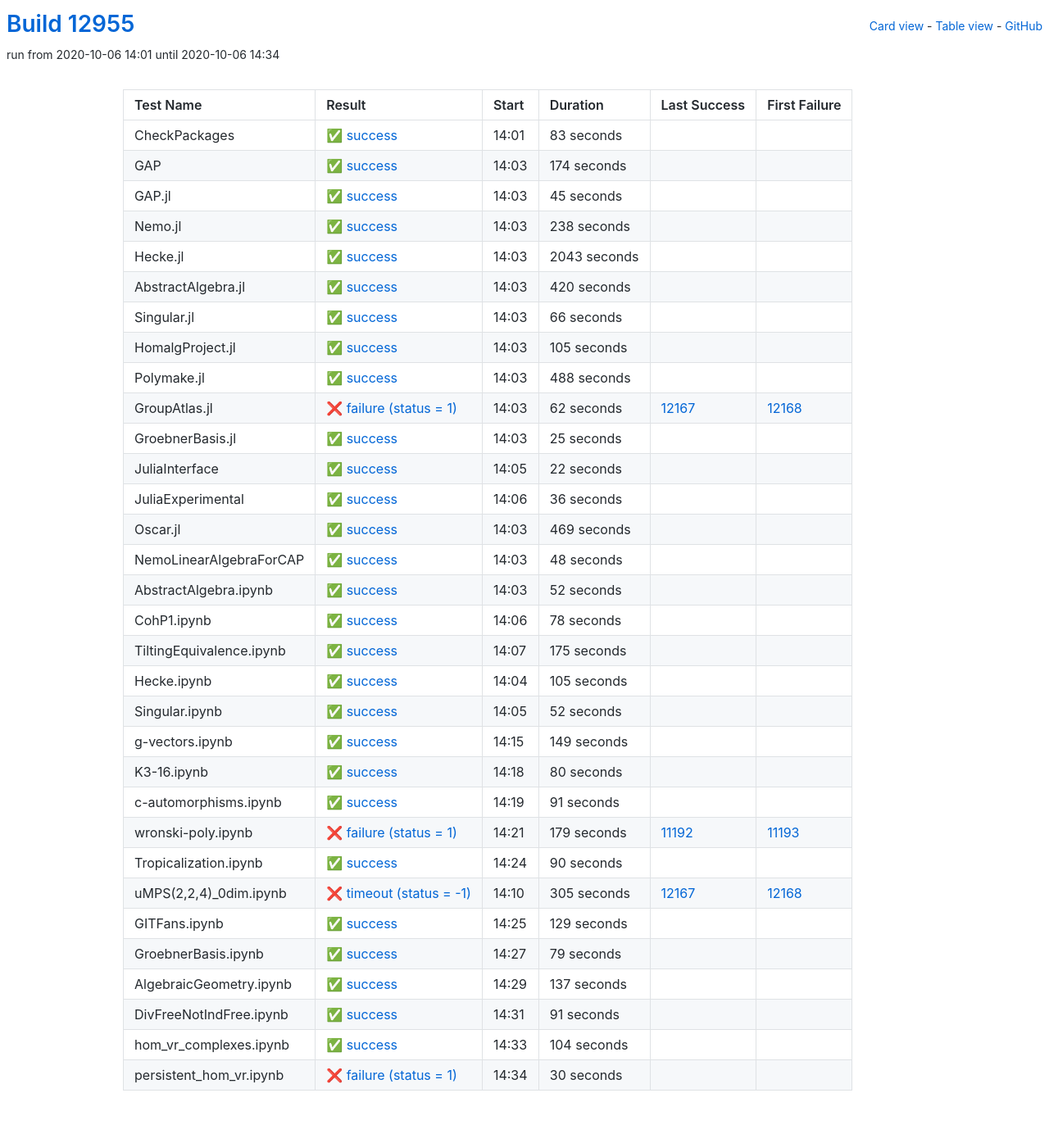
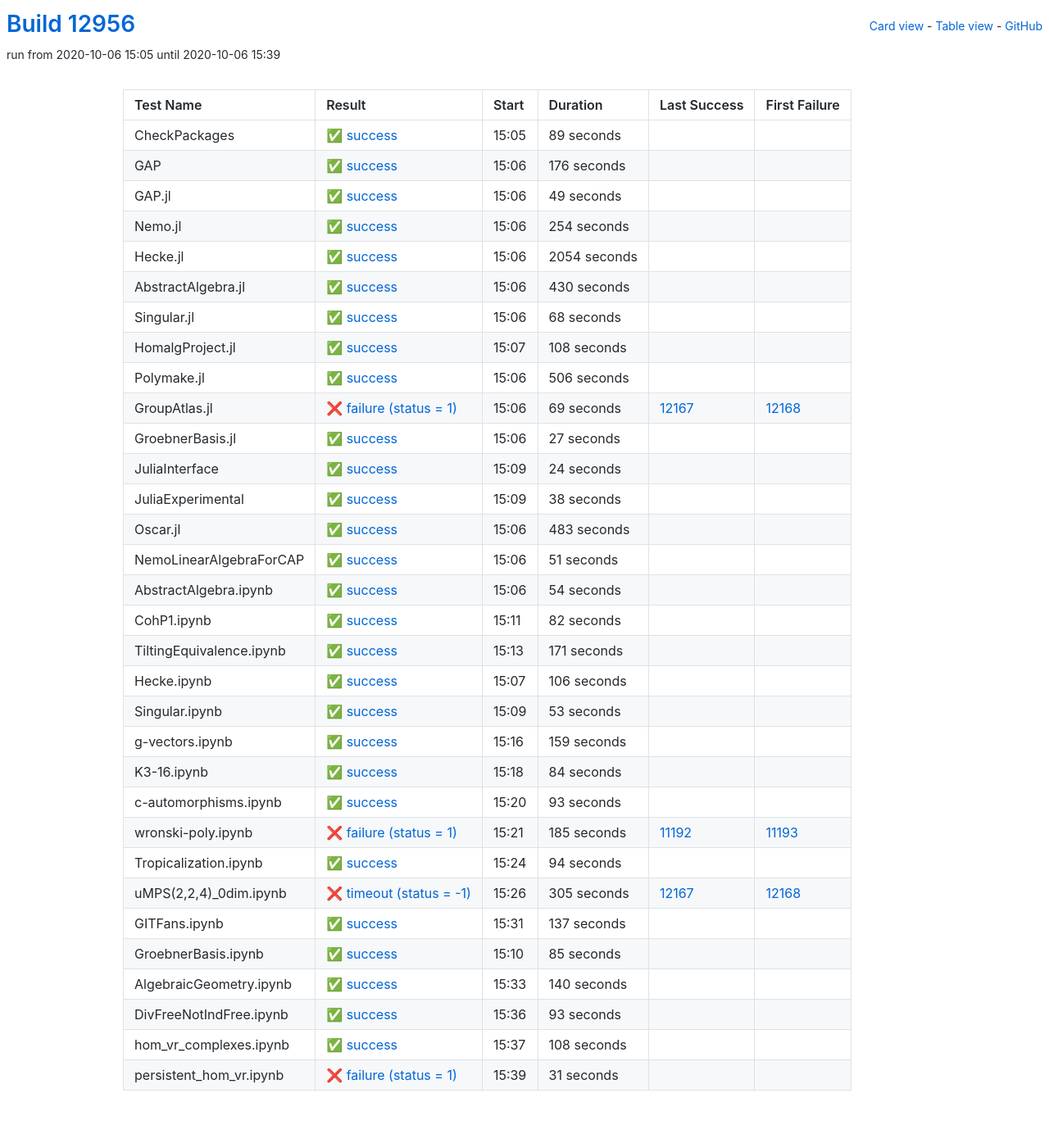
Before and after one commit to oscar-system/oscar-ci-status, a Jekyll site: the page built from table.html, in a window 1280 px wide. Shown: the whole page at 82% size. Built offline with Jekyll 4.4.1, drawn with Linux system fonts in a browser that asks for light colours.

Commit message:
Build #12956

```diff
--- a/_data/ci.yml
+++ b/_data/ci.yml
@@ -1,6 +1,6 @@
 ---
-build: 12955
-build_url: https://oscarci.mathematik.uni-kl.de/job/oscar/12955/
+build: 12956
+build_url: https://oscarci.mathematik.uni-kl.de/job/oscar/12956/
 job: oscar
 organization: oscar-system
 repo: oscar-ci-status
@@ -8,308 +8,308 @@ repourl: https://github.com/oscar-system/oscar-ci-status
 tests:
 - name: CheckPackages
   id: checkpackages
-  log: https://oscarci.mathematik.uni-kl.de/job/oscar/12955/artifact/logs/build-12955/CheckPackages.log
-  start: 2020-10-06 14:01
+  log: https://oscarci.mathematik.uni-kl.de/job/oscar/12956/artifact/logs/build-12956/CheckPackages.log
+  start: 2020-10-06 15:05
   success: true
   exitcode: 0
   status: success
-  duration: 83
+  duration: 89
   last_success: false
   last_success_url:
   first_failure: false
   first_failure_url:
 - name: GAP
   id: gap
-  log: https://oscarci.mathematik.uni-kl.de/job/oscar/12955/artifact/logs/build-12955/GAP.log
-  start: 2020-10-06 14:03
+  log: https://oscarci.mathematik.uni-kl.de/job/oscar/12956/artifact/logs/build-12956/GAP.log
+  start: 2020-10-06 15:06
   success: true
   exitcode: 0
   status: success
-  duration: 174
+  duration: 176
   last_success: false
   last_success_url:
   first_failure: false
   first_failure_url:
 - name: GAP.jl
   id: gap-jl
-  log: https://oscarci.mathematik.uni-kl.de/job/oscar/12955/artifact/logs/build-12955/GAP.jl.log
-  start: 2020-10-06 14:03
+  log: https://oscarci.mathematik.uni-kl.de/job/oscar/12956/artifact/logs/build-12956/GAP.jl.log
+  start: 2020-10-06 15:06
   success: true
   exitcode: 0
   status: success
-  duration: 45
+  duration: 49
   last_success: false
   last_success_url:
   first_failure: false
   first_failure_url:
 - name: Nemo.jl
   id: nemo-jl
-  log: https://oscarci.mathematik.uni-kl.de/job/oscar/12955/artifact/logs/build-12955/Nemo.jl.log
-  start: 2020-10-06 14:03
+  log: https://oscarci.mathematik.uni-kl.de/job/oscar/12956/artifact/logs/build-12956/Nemo.jl.log
+  start: 2020-10-06 15:06
   success: true
   exitcode: 0
   status: success
-  duration: 238
+  duration: 254
   last_success: false
   last_success_url:
   first_failure: false
   first_failure_url:
 - name: Hecke.jl
   id: hecke-jl
-  log: https://oscarci.mathematik.uni-kl.de/job/oscar/12955/artifact/logs/build-12955/Hecke.jl.log
-  start: 2020-10-06 14:03
+  log: https://oscarci.mathematik.uni-kl.de/job/oscar/12956/artifact/logs/build-12956/Hecke.jl.log
+  start: 2020-10-06 15:06
   success: true
   exitcode: 0
   status: success
-  duration: 2043
+  duration: 2054
   last_success: false
   last_success_url:
   first_failure: false
   first_failure_url:
 - name: AbstractAlgebra.jl
   id: abstractalgebra-jl
-  log: https://oscarci.mathematik.uni-kl.de/job/oscar/12955/artifact/logs/build-12955/AbstractAlgebra.jl.log
-  start: 2020-10-06 14:03
+  log: https://oscarci.mathematik.uni-kl.de/job/oscar/12956/artifact/logs/build-12956/AbstractAlgebra.jl.log
+  start: 2020-10-06 15:06
   success: true
   exitcode: 0
   status: success
-  duration: 420
+  duration: 430
   last_success: false
   last_success_url:
   first_failure: false
   first_failure_url:
 - name: Singular.jl
   id: singular-jl
-  log: https://oscarci.mathematik.uni-kl.de/job/oscar/12955/artifact/logs/build-12955/Singular.jl.log
-  start: 2020-10-06 14:03
+  log: https://oscarci.mathematik.uni-kl.de/job/oscar/12956/artifact/logs/build-12956/Singular.jl.log
+  start: 2020-10-06 15:06
   success: true
   exitcode: 0
   status: success
-  duration: 66
+  duration: 68
   last_success: false
   last_success_url:
   first_failure: false
   first_failure_url:
 - name: HomalgProject.jl
   id: homalgproject-jl
-  log: https://oscarci.mathematik.uni-kl.de/job/oscar/12955/artifact/logs/build-12955/HomalgProject.jl.log
-  start: 2020-10-06 14:03
+  log: https://oscarci.mathematik.uni-kl.de/job/oscar/12956/artifact/logs/build-12956/HomalgProject.jl.log
+  start: 2020-10-06 15:07
   success: true
   exitcode: 0
   status: success
-  duration: 105
+  duration: 108
   last_success: false
   last_success_url:
   first_failure: false
   first_failure_url:
 - name: Polymake.jl
   id: polymake-jl
-  log: https://oscarci.mathematik.uni-kl.de/job/oscar/12955/artifact/logs/build-12955/Polymake.jl.log
-  start: 2020-10-06 14:03
+  log: https://oscarci.mathematik.uni-kl.de/job/oscar/12956/artifact/logs/build-12956/Polymake.jl.log
+  start: 2020-10-06 15:06
   success: true
   exitcode: 0
   status: success
-  duration: 488
+  duration: 506
   last_success: false
   last_success_url:
   first_failure: false
   first_failure_url:
 - name: GroupAtlas.jl
   id: groupatlas-jl
-  log: https://oscarci.mathematik.uni-kl.de/job/oscar/12955/artifact/logs/build-12955/GroupAtlas.jl.log
-  start: 2020-10-06 14:03
+  log: https://oscarci.mathematik.uni-kl.de/job/oscar/12956/artifact/logs/build-12956/GroupAtlas.jl.log
+  start: 2020-10-06 15:06
   success: false
   exitcode: 1
   status: failure
-  duration: 62
+  duration: 69
   last_success: 12167
   last_success_url: https://oscarci.mathematik.uni-kl.de/job/oscar/12167/
   first_failure: 12168
   first_failure_url: https://oscarci.mathematik.uni-kl.de/job/oscar/12168/
 - name: GroebnerBasis.jl
   id: groebnerbasis-jl
-  log: https://oscarci.mathematik.uni-kl.de/job/oscar/12955/artifact/logs/build-12955/GroebnerBasis.jl.log
-  start: 2020-10-06 14:03
+  log: https://oscarci.mathematik.uni-kl.de/job/oscar/12956/artifact/logs/build-12956/GroebnerBasis.jl.log
+  start: 2020-10-06 15:06
   success: true
   exitcode: 0
   status: success
-  duration: 25
+  duration: 27
   last_success: false
   last_success_url:
   first_failure: false
   first_failure_url:
 - name: JuliaInterface
   id: juliainterface
-  log: https://oscarci.mathematik.uni-kl.de/job/oscar/12955/artifact/logs/build-12955/JuliaInterface.log
-  start: 2020-10-06 14:05
+  log: https://oscarci.mathematik.uni-kl.de/job/oscar/12956/artifact/logs/build-12956/JuliaInterface.log
+  start: 2020-10-06 15:09
   success: true
   exitcode: 0
   status: success
-  duration: 22
+  duration: 24
   last_success: false
   last_success_url:
   first_failure: false
   first_failure_url:
 - name: JuliaExperimental
   id: juliaexperimental
-  log: https://oscarci.mathematik.uni-kl.de/job/oscar/12955/artifact/logs/build-12955/JuliaExperimental.log
-  start: 2020-10-06 14:06
+  log: https://oscarci.mathematik.uni-kl.de/job/oscar/12956/artifact/logs/build-12956/JuliaExperimental.log
+  start: 2020-10-06 15:09
   success: true
   exitcode: 0
   status: success
-  duration: 36
+  duration: 38
   last_success: false
   last_success_url:
   first_failure: false
   first_failure_url:
 - name: Oscar.jl
   id: oscar-jl
-  log: https://oscarci.mathematik.uni-kl.de/job/oscar/12955/artifact/logs/build-12955/Oscar.jl.log
-  start: 2020-10-06 14:03
+  log: https://oscarci.mathematik.uni-kl.de/job/oscar/12956/artifact/logs/build-12956/Oscar.jl.log
+  start: 2020-10-06 15:06
   success: true
   exitcode: 0
   status: success
-  duration: 469
+  duration: 483
   last_success: false
   last_success_url:
   first_failure: false
   first_failure_url:
 - name: NemoLinearAlgebraForCAP
   id: nemolinearalgebraforcap
-  log: https://oscarci.mathematik.uni-kl.de/job/oscar/12955/artifact/logs/build-12955/NemoLinearAlgebraForCAP.log
-  start: 2020-10-06 14:03
+  log: https://oscarci.mathematik.uni-kl.de/job/oscar/12956/artifact/logs/build-12956/NemoLinearAlgebraForCAP.log
+  start: 2020-10-06 15:06
   success: true
   exitcode: 0
   status: success
-  duration: 48
+  duration: 51
   last_success: false
   last_success_url:
   first_failure: false
   first_failure_url:
 - name: AbstractAlgebra.ipynb
   id: abstractalgebra-ipynb
-  log: https://oscarci.mathematik.uni-kl.de/job/oscar/12955/artifact/logs/build-12955/AbstractAlgebra.ipynb.log
-  start: 2020-10-06 14:03
+  log: https://oscarci.mathematik.uni-kl.de/job/oscar/12956/artifact/logs/build-12956/AbstractAlgebra.ipynb.log
+  start: 2020-10-06 15:06
   success: true
   exitcode: 0
   status: success
-  duration: 52
+  duration: 54
   last_success: false
   last_success_url:
   first_failure: false
   first_failure_url:
 - name: CohP1.ipynb
   id: cohp1-ipynb
-  log: https://oscarci.mathematik.uni-kl.de/job/oscar/12955/artifact/logs/build-12955/CohP1.ipynb.log
-  start: 2020-10-06 14:06
+  log: https://oscarci.mathematik.uni-kl.de/job/oscar/12956/artifact/logs/build-12956/CohP1.ipynb.log
+  start: 2020-10-06 15:11
   success: true
   exitcode: 0
   status: success
-  duration: 78
+  duration: 82
   last_success: false
   last_success_url:
   first_failure: false
   first_failure_url:
 - name: TiltingEquivalence.ipynb
   id: tiltingequivalence-ipynb
-  log: https://oscarci.mathematik.uni-kl.de/job/oscar/12955/artifact/logs/build-12955/TiltingEquivalence.ipynb.log
-  start: 2020-10-06 14:07
+  log: https://oscarci.mathematik.uni-kl.de/job/oscar/12956/artifact/logs/build-12956/TiltingEquivalence.ipynb.log
+  start: 2020-10-06 15:13
   success: true
   exitcode: 0
   status: success
-  duration: 175
+  duration: 171
   last_success: false
   last_success_url:
   first_failure: false
   first_failure_url:
 - name: Hecke.ipynb
   id: hecke-ipynb
-  log: https://oscarci.mathematik.uni-kl.de/job/oscar/12955/artifact/logs/build-12955/Hecke.ipynb.log
-  start: 2020-10-06 14:04
+  log: https://oscarci.mathematik.uni-kl.de/job/oscar/12956/artifact/logs/build-12956/Hecke.ipynb.log
+  start: 2020-10-06 15:07
   success: true
   exitcode: 0
   status: success
-  duration: 105
+  duration: 106
   last_success: false
   last_success_url:
   first_failure: false
   first_failure_url:
 - name: Singular.ipynb
   id: singular-ipynb
-  log: https://oscarci.mathematik.uni-kl.de/job/oscar/12955/artifact/logs/build-12955/Singular.ipynb.log
-  start: 2020-10-06 14:05
+  log: https://oscarci.mathematik.uni-kl.de/job/oscar/12956/artifact/logs/build-12956/Singular.ipynb.log
+  start: 2020-10-06 15:09
   success: true
   exitcode: 0
   status: success
-  duration: 52
+  duration: 53
   last_success: false
   last_success_url:
   first_failure: false
   first_failure_url:
 - name: g-vectors.ipynb
   id: g-vectors-ipynb
-  log: https://oscarci.mathematik.uni-kl.de/job/oscar/12955/artifact/logs/build-12955/g-vectors.ipynb.log
-  start: 2020-10-06 14:15
+  log: https://oscarci.mathematik.uni-kl.de/job/oscar/12956/artifact/logs/build-12956/g-vectors.ipynb.log
+  start: 2020-10-06 15:16
   success: true
   exitcode: 0
   status: success
-  duration: 149
+  duration: 159
   last_success: false
   last_success_url:
   first_failure: false
   first_failure_url:
 - name: K3-16.ipynb
   id: k3-16-ipynb
-  log: https://oscarci.mathematik.uni-kl.de/job/oscar/12955/artifact/logs/build-12955/K3-16.ipynb.log
-  start: 2020-10-06 14:18
+  log: https://oscarci.mathematik.uni-kl.de/job/oscar/12956/artifact/logs/build-12956/K3-16.ipynb.log
+  start: 2020-10-06 15:18
   success: true
   exitcode: 0
   status: success
-  duration: 80
+  duration: 84
   last_success: false
   last_success_url:
   first_failure: false
   first_failure_url:
 - name: c-automorphisms.ipynb
   id: c-automorphisms-ipynb
-  log: https://oscarci.mathematik.uni-kl.de/job/oscar/12955/artifact/logs/build-12955/c-automorphisms.ipynb.log
-  start: 2020-10-06 14:19
+  log: https://oscarci.mathematik.uni-kl.de/job/oscar/12956/artifact/logs/build-12956/c-automorphisms.ipynb.log
+  start: 2020-10-06 15:20
   success: true
   exitcode: 0
   status: success
-  duration: 91
+  duration: 93
   last_success: false
   last_success_url:
   first_failure: false
   first_failure_url:
 - name: wronski-poly.ipynb
   id: wronski-poly-ipynb
-  log: https://oscarci.mathematik.uni-kl.de/job/oscar/12955/artifact/logs/build-12955/wronski-poly.ipynb.log
-  start: 2020-10-06 14:21
+  log: https://oscarci.mathematik.uni-kl.de/job/oscar/12956/artifact/logs/build-12956/wronski-poly.ipynb.log
+  start: 2020-10-06 15:21
   success: false
   exitcode: 1
   status: failure
-  duration: 179
+  duration: 185
   last_success: 11192
   last_success_url: https://oscarci.mathematik.uni-kl.de/job/oscar/11192/
   first_failure: 11193
   first_failure_url: https://oscarci.mathematik.uni-kl.de/job/oscar/11193/
 - name: Tropicalization.ipynb
   id: tropicalization-ipynb
-  log: https://oscarci.mathematik.uni-kl.de/job/oscar/12955/artifact/logs/build-12955/Tropicalization.ipynb.log
-  start: 2020-10-06 14:24
+  log: https://oscarci.mathematik.uni-kl.de/job/oscar/12956/artifact/logs/build-12956/Tropicalization.ipynb.log
+  start: 2020-10-06 15:24
   success: true
   exitcode: 0
   status: success
-  duration: 90
+  duration: 94
   last_success: false
   last_success_url:
   first_failure: false
   first_failure_url:
 - name: uMPS(2,2,4)_0dim.ipynb
   id: umps-2-2-4-0dim-ipynb
-  log: https://oscarci.mathematik.uni-kl.de/job/oscar/12955/artifact/logs/build-12955/uMPS-2-2-4-_0dim.ipynb.log
-  start: 2020-10-06 14:10
+  log: https://oscarci.mathematik.uni-kl.de/job/oscar/12956/artifact/logs/build-12956/uMPS-2-2-4-_0dim.ipynb.log
+  start: 2020-10-06 15:26
   success: false
   exitcode: -1
   status: timeout
@@ -320,32 +320,8 @@ tests:
   first_failure_url: https://oscarci.mathematik.uni-kl.de/job/oscar/12168/
 - name: GITFans.ipynb
   id: gitfans-ipynb
-  log: https://oscarci.mathematik.uni-kl.de/job/oscar/12955/artifact/logs/build-12955/GITFans.ipynb.log
-  start: 2020-10-06 14:25
-  success: true
-  exitcode: 0
-  status: success
-  duration: 129
-  last_success: false
-  last_success_url:
-  first_failure: false
-  first_failure_url:
-- name: GroebnerBasis.ipynb
-  id: groebnerbasis-ipynb
-  log: https://oscarci.mathematik.uni-kl.de/job/oscar/12955/artifact/logs/build-12955/GroebnerBasis.ipynb.log
-  start: 2020-10-06 14:27
-  success: true
-  exitcode: 0
-  status: success
-  duration: 79
-  last_success: false
-  last_success_url:
-  first_failure: false
-  first_failure_url:
-- name: AlgebraicGeometry.ipynb
-  id: algebraicgeometry-ipynb
-  log: https://oscarci.mathematik.uni-kl.de/job/oscar/12955/artifact/logs/build-12955/AlgebraicGeometry.ipynb.log
-  start: 2020-10-06 14:29
+  log: https://oscarci.mathematik.uni-kl.de/job/oscar/12956/artifact/logs/build-12956/GITFans.ipynb.log
+  start: 2020-10-06 15:31
   success: true
   exitcode: 0
   status: success
@@ -354,38 +330,62 @@ tests:
   last_success_url:
   first_failure: false
   first_failure_url:
-- name: DivFreeNotIndFree.ipynb
-  id: divfreenotindfree-ipynb
-  log: https://oscarci.mathematik.uni-kl.de/job/oscar/12955/artifact/logs/build-12955/DivFreeNotIndFree.ipynb.log
-  start: 2020-10-06 14:31
+- name: GroebnerBasis.ipynb
+  id: groebnerbasis-ipynb
+  log: https://oscarci.mathematik.uni-kl.de/job/oscar/12956/artifact/logs/build-12956/GroebnerBasis.ipynb.log
+  start: 2020-10-06 15:10
   success: true
   exitcode: 0
   status: success
-  duration: 91
+  duration: 85
+  last_success: false
+  last_success_url:
+  first_failure: false
+  first_failure_url:
+- name: AlgebraicGeometry.ipynb
+  id: algebraicgeometry-ipynb
+  log: https://oscarci.mathematik.uni-kl.de/job/oscar/12956/artifact/logs/build-12956/AlgebraicGeometry.ipynb.log
+  start: 2020-10-06 15:33
+  success: true
+  exitcode: 0
+  status: success
+  duration: 140
+  last_success: false
+  last_success_url:
+  first_failure: false
+  first_failure_url:
+- name: DivFreeNotIndFree.ipynb
+  id: divfreenotindfree-ipynb
+  log: https://oscarci.mathematik.uni-kl.de/job/oscar/12956/artifact/logs/build-12956/DivFreeNotIndFree.ipynb.log
+  start: 2020-10-06 15:36
+  success: true
+  exitcode: 0
+  status: success
+  duration: 93
   last_success: false
   last_success_url:
   first_failure: false
   first_failure_url:
 - name: hom_vr_complexes.ipynb
   id: hom-vr-complexes-ipynb
-  log: https://oscarci.mathematik.uni-kl.de/job/oscar/12955/artifact/logs/build-12955/hom_vr_complexes.ipynb.log
-  start: 2020-10-06 14:33
+  log: https://oscarci.mathematik.uni-kl.de/job/oscar/12956/artifact/logs/build-12956/hom_vr_complexes.ipynb.log
+  start: 2020-10-06 15:37
   success: true
   exitcode: 0
   status: success
-  duration: 104
+  duration: 108
   last_success: false
   last_success_url:
   first_failure: false
   first_failure_url:
 - name: persistent_hom_vr.ipynb
   id: persistent-hom-vr-ipynb
-  log: https://oscarci.mathematik.uni-kl.de/job/oscar/12955/artifact/logs/build-12955/persistent_hom_vr.ipynb.log
-  start: 2020-10-06 14:34
+  log: https://oscarci.mathematik.uni-kl.de/job/oscar/12956/artifact/logs/build-12956/persistent_hom_vr.ipynb.log
+  start: 2020-10-06 15:39
   success: false
   exitcode: 1
   status: failure
-  duration: 30
+  duration: 31
   last_success: false
   last_success_url:
   first_failure: false
```
Also changed, not shown: README.md.
